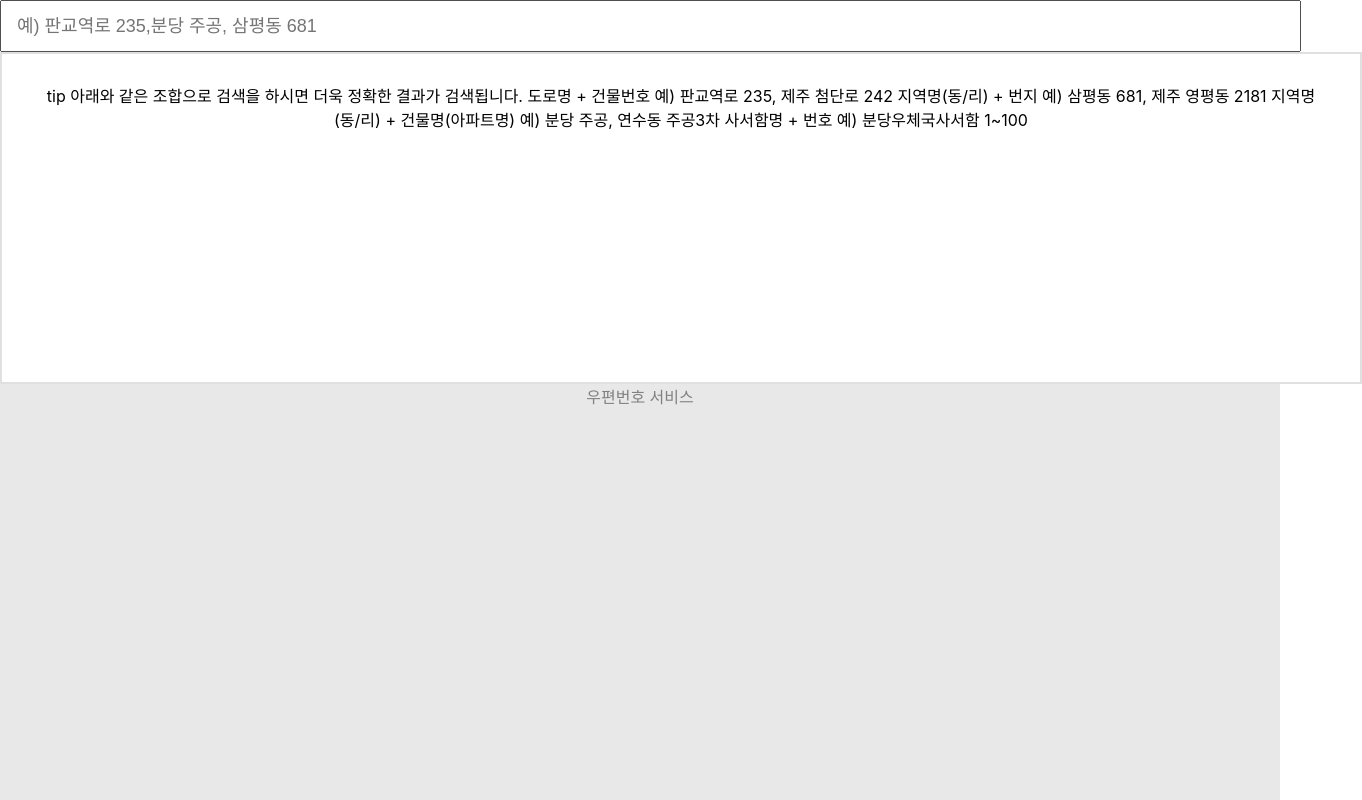
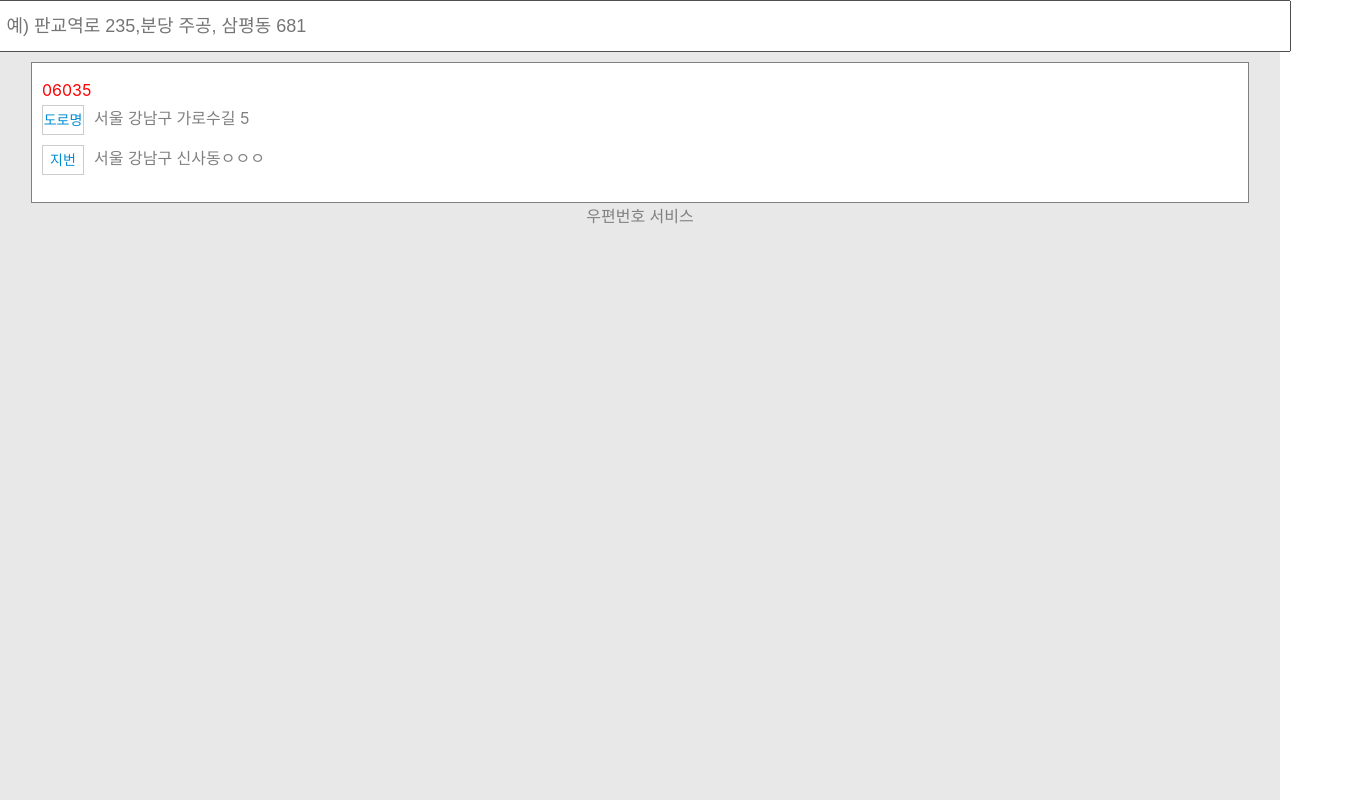
Before and after one commit to sun0-1106/team_fresh, a React (Create React App) app: page /#/delivery in a window 1280 px wide. Shown: the whole page, 1362 px wide, since content can reach past the window. Built offline with nearby package versions, Linux system fonts and the light colour scheme; no server answers.

Commit message:
In progress:make delivery page

```diff
--- a/package.json
+++ b/package.json
@@ -6,6 +6,7 @@
     "@testing-library/jest-dom": "^5.16.4",
     "@testing-library/react": "^13.3.0",
     "@testing-library/user-event": "^13.5.0",
+    "axios": "^0.27.2",
     "react": "^18.1.0",
     "react-dom": "^18.1.0",
     "react-router-dom": "^6.3.0",
--- /dev/null
+++ b/src/components/AddressBox.js
@@ -0,0 +1,53 @@
+import React from 'react';
+import styled from 'styled-components';
+
+const Container = styled.div`
+  position: relative;
+  display: flex;
+  flex-direction: column;
+  justify-content: center;
+  width: 95%;
+  height: 139px;
+  border: 1px solid gray;
+  background-color: #fff;
+`;
+const Txt = styled.div`
+  text-align: left;
+  color: red;
+  margin-left: 10px;
+  margin-bottom: 5px;
+`;
+const Txt2 = styled.div`
+  color: #008bd3;
+  width: 40px;
+  font-size: 14px;
+  border: 1px solid #ccc;
+  text-align: center;
+  line-height: 27px;
+`;
+const Box = styled.div`
+  display: flex;
+  width: 95%;
+  height: 30px;
+  margin-bottom: 10px;
+  div {
+    margin-left: 10px;
+  }
+`;
+const AddressBox = () => {
+  return (
+    <Container>
+      <Txt>06035</Txt>
+      <Box>
+        <Txt2>도로명</Txt2>
+        <div>서울 강남구 가로수길 5</div>
+      </Box>
+      <Box>
+        <Txt2>지번</Txt2>
+        <div>서울 강남구 신사동ㅇㅇㅇ</div>
+      </Box>
+    </Container>
+  );
+};
+
+export default AddressBox;
--- a/src/components/Competency.js
+++ b/src/components/Competency.js
@@ -15,6 +15,7 @@ const Container = styled.div`
     rgba(0, 0, 0, 0) 0% 50%,
     rgba(0, 0, 0, 0.05) 50% 100%
   );
+  margin-top: 150px;
 `;
 const TitleBox = styled.div`
   position: absolute;
--- a/src/components/IntroduceService.js
+++ b/src/components/IntroduceService.js
@@ -16,7 +16,7 @@ import book from '../images/main_business_img04.jpg';
 const Container = styled.div`
   width: 100%;
   height: 822.5px;
-  //border: 1px solid purple;
+  margin-top: 150px;
 `;
 const TitleBox = styled.div`
   position: relative;
--- a/src/components/Tip.js
+++ b/src/components/Tip.js
@@ -7,15 +7,39 @@ const Box = styled.div`
   background-color: #fff;
   border: 2px solid #e0e0e0;
   color: black;
+  text-align: left;
+  font-size: 14px;
+`;
+const Bold = styled.span`
+  font-weight: 600;
+  font-size: 20px;
+`;
+const Ex = styled.div`
+  color: #008bd3;
+  margin-bottom: 10px;
+  font-size: 13px;
 `;
 const Tip = () => {
   return (
     <Box>
-      {' '}
-      tip 아래와 같은 조합으로 검색을 하시면 더욱 정확한 결과가 검색됩니다.
-      도로명 + 건물번호 예) 판교역로 235, 제주 첨단로 242 지역명(동/리) + 번지
-      예) 삼평동 681, 제주 영평동 2181 지역명(동/리) + 건물명(아파트명) 예) 분당
-      주공, 연수동 주공3차 사서함명 + 번호 예) 분당우체국사서함 1~100
+      <Bold>tip</Bold>
+      <br />
+      아래와 같은 조합으로 검색을 하시면 더욱 정확한 결과가 검색됩니다.
+      <br />
+      <br />
+      도로명 + 건물번호
+      <br />
+      <Ex>예) 판교역로 235, 제주 첨단로 242</Ex>
+      <br />
+      지역명(동/리) + 번지
+      <br />
+      <Ex>
+        예) 삼평동 681, 제주 영평동 2181 <br />
+      </Ex>
+      지역명(동/리) + 건물명(아파트명)
+      <Ex>예) 분당 주공, 연수동 주공3차</Ex>
+      사서함명 + 번호
+      <Ex>예) 분당우체국사서함 1~100</Ex>
     </Box>
   );
 };
--- a/src/pages/Delivery.js
+++ b/src/pages/Delivery.js
@@ -1,8 +1,14 @@
-import React from 'react';
+import { useState, useEffect } from 'react';
+import axios from 'axios';
 import styled from 'styled-components';
 import Tip from '../components/Tip';
+import AddressBox from '../components/AddressBox';
 
 const Container = styled.div`
+  position: absolute;
+  display: flex;
+  flex-direction: column;
+  align-items: center;
   width: 100vw;
   height: 100vh;
   background-color: #e8e8e8;
@@ -13,16 +19,45 @@ const Search = styled.input`
   height: 46px;
   font-size: 18px;
   padding-left: 15px;
+  margin-bottom: 10px;
 `;
 
 //과제 2만들 때 .env에있는 포트번호로 연결
 const Delivery = () => {
-  //검색어 아무것도 안쳤을때 tip박스가 뜨고
-  //검색어 입력하면 tip박스 사라지고 주소정보 컴포넌트가 생김
+  const [keyDown, setKeyDown] = useState(false);
+
+  const postAddress = async () => {
+    try {
+      const res = await axios.post(
+        'https://tmsapidev.teamfresh.co.kr/api/delivery/searchDeliveryAreaForTest',
+        { addrBasic: '서울특별시 송파구 위례성대로 12길 15-1' },
+        {
+          headers: {
+            'Content-Type': 'application/json',
+            charset: 'utf-8',
+          },
+        },
+      );
+      console.log(res);
+    } catch (err) {
+      console.log(err);
+    }
+  };
+
+  useEffect(() => {
+    postAddress();
+  }, []);
+
   return (
     <Container>
-      <Search placeholder='예) 판교역로 235,분당 주공, 삼평동 681' />
-      <Tip />
+      <Search
+        placeholder='예) 판교역로 235,분당 주공, 삼평동 681'
+        onKeyDown={() => {
+          setKeyDown(true);
+        }}
+      />
+      {/* {!keyDown ? <Tip /> : <div></div>} */}
+      <AddressBox />
       우편번호 서비스
     </Container>
   );
```
Also changed, not shown: 1 other file (tests, documents, lock files or other folders).
